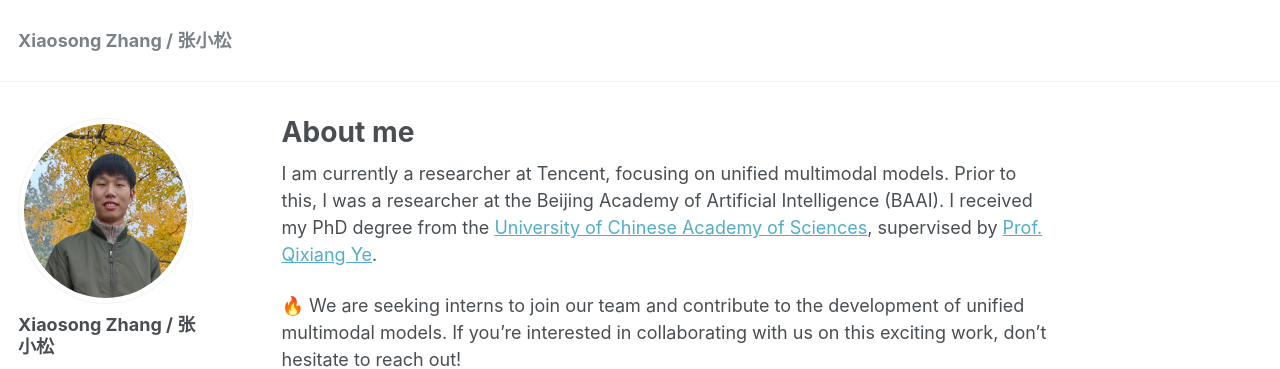
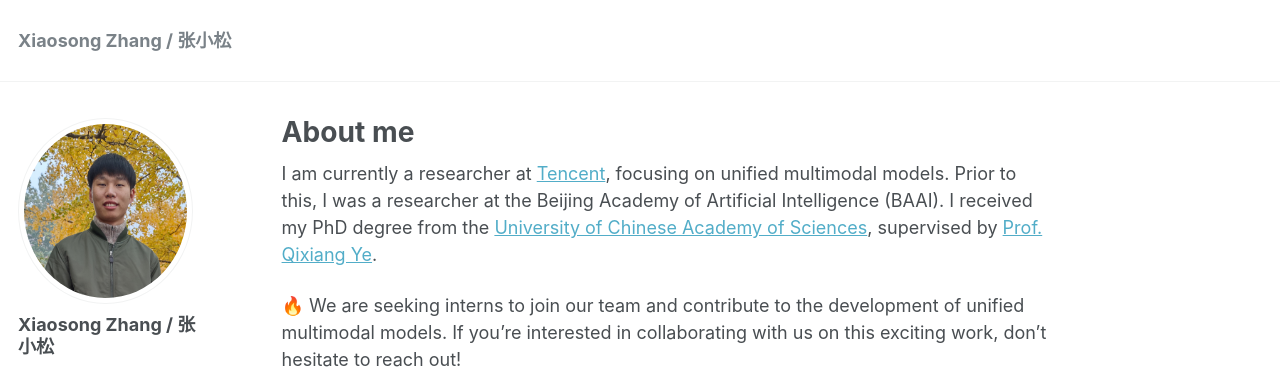
Before and after one commit to zhangxiaosong18/zhangxiaosong18.github.io, a Jekyll site: the page built from _pages/about.md, in a window 1280 px wide and 900 px high. Shown: the top 369 px of the window. Built offline with Jekyll 4.4.1, drawn with Linux system fonts in a browser that asks for light colours; part of the change alters nothing that is shown.

```diff
--- a/_pages/about.md
+++ b/_pages/about.md
@@ -8,7 +8,7 @@ redirect_from:
   - /about.html
 ---
 
-I am currently a researcher at Tencent, focusing on unified multimodal models. Prior to this, I was a researcher at the Beijing Academy of Artificial Intelligence (BAAI). I received my PhD degree from the [University of Chinese Academy of Sciences](http://english.ucas.ac.cn/), supervised by [Prof. Qixiang Ye](http://people.ucas.ac.cn/~0007279?language=en).
+I am currently a researcher at [Tencent](https://www.tencent.com/en-us/), focusing on unified multimodal models. Prior to this, I was a researcher at the Beijing Academy of Artificial Intelligence (BAAI). I received my PhD degree from the [University of Chinese Academy of Sciences](http://english.ucas.ac.cn/), supervised by [Prof. Qixiang Ye](http://people.ucas.ac.cn/~0007279?language=en).
 
 🔥 We are seeking interns to join our team and contribute to the development of unified multimodal models. If you're interested in collaborating with us on this exciting work, don't hesitate to reach out!
 
```
